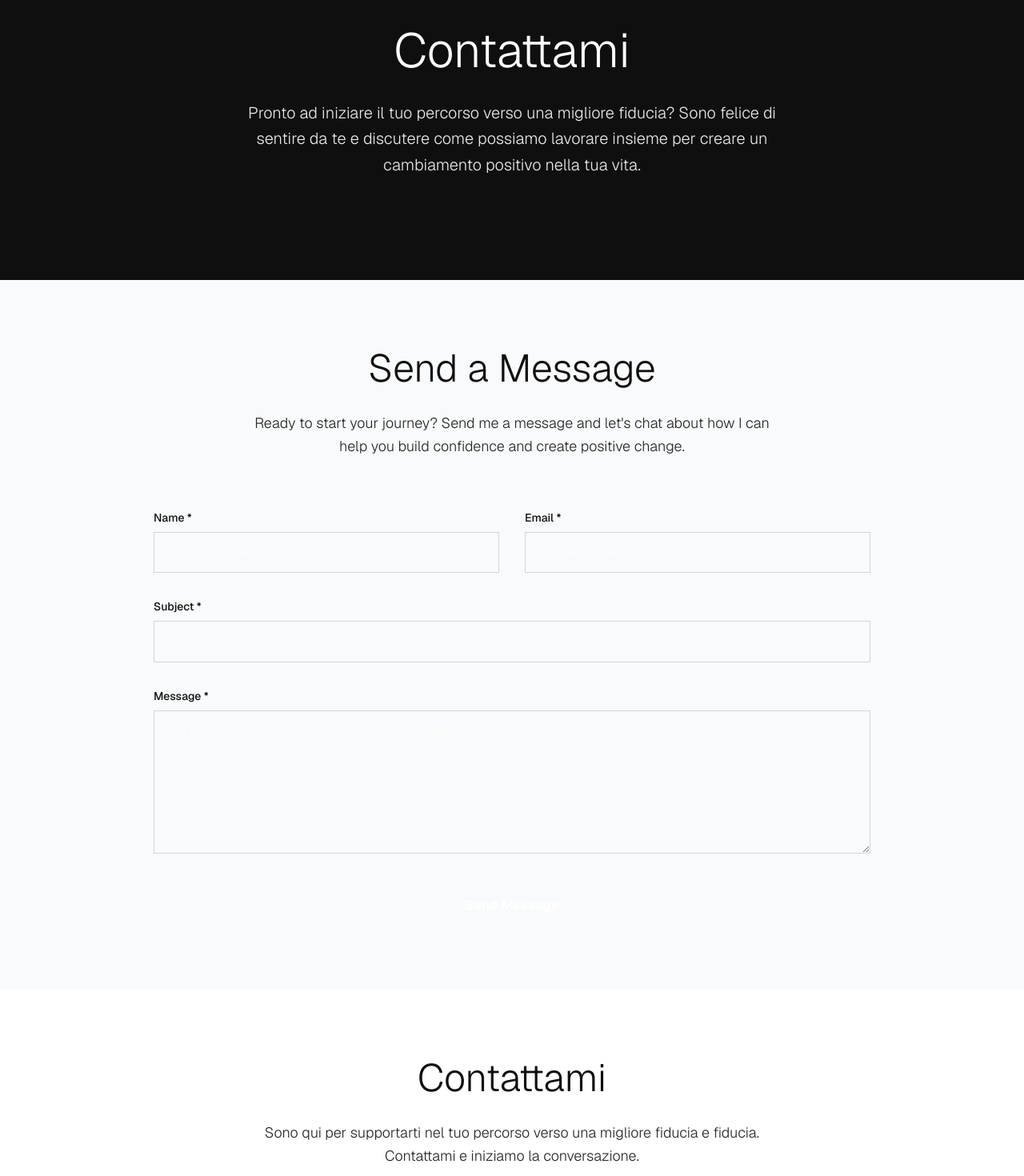
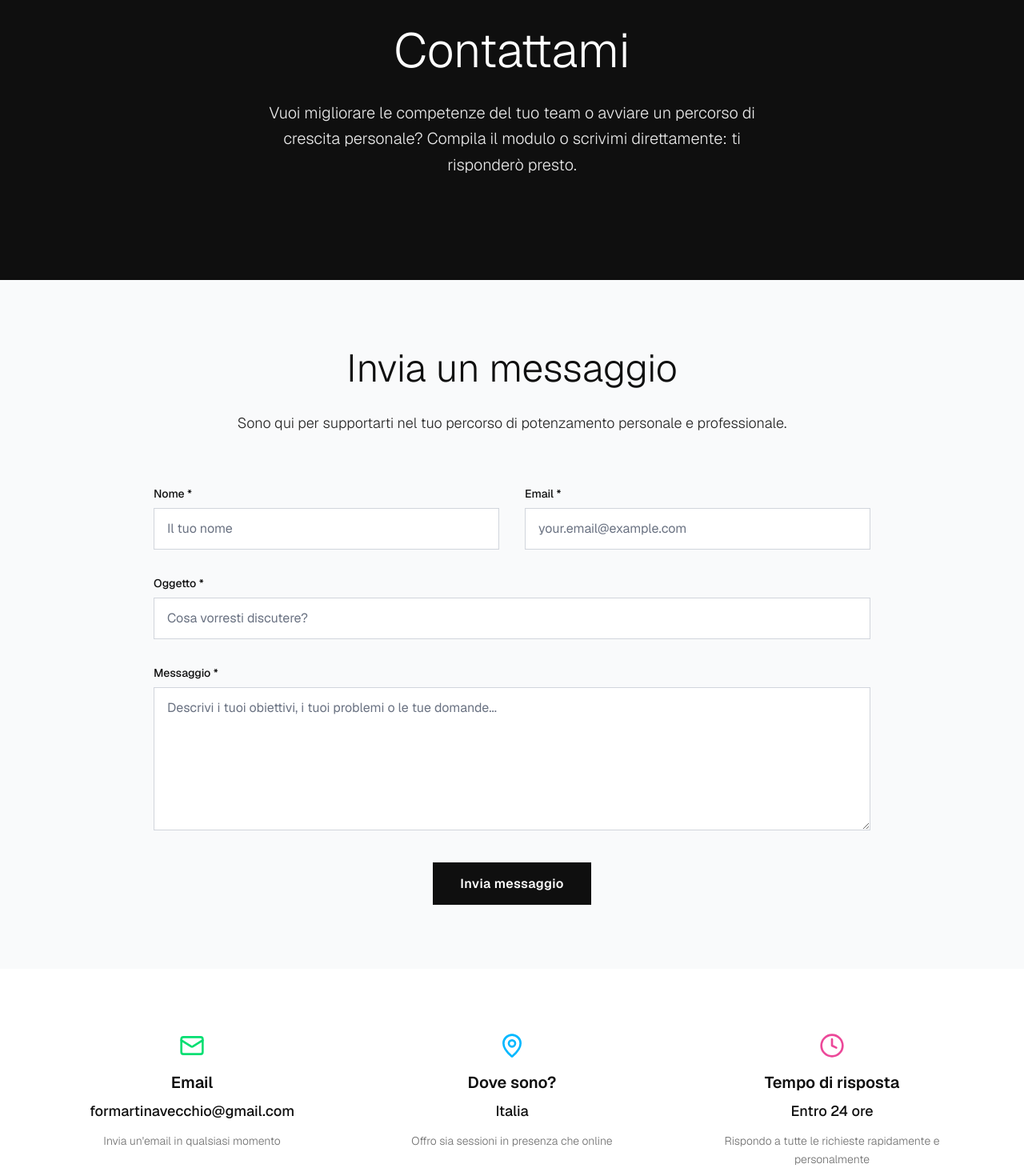
Before and after one commit to ezequiasaramburu/martina-website, a Next.js app: page /contact in a window 1280 px wide. Shown: the part 160-1630 px from the top of the page at 80% size. Built offline with nearby package versions, Linux system fonts and the light colour scheme.

Commit message:
update info on contact page

```diff
--- a/src/components/ContactForm.tsx
+++ b/src/components/ContactForm.tsx
@@ -31,12 +31,11 @@ const ContactForm = () => {
       <div className="max-w-4xl mx-auto">
         <div className="text-center mb-16">
           <h2 className="text-4xl md:text-5xl font-light text-dark-900 mb-6 leading-tight">
-            Send a Message
+            Invia un messaggio
           </h2>
-          <p className="text-lg text-dark-900/90 font-light leading-relaxed max-w-2xl mx-auto">
-            Ready to start your journey? Send me a message and let&apos;s chat
-            about how I can help you build confidence and create positive
-            change.
+          <p className="text-lg text-dark-900/90 font-light leading-relaxed max-w-4xl mx-auto">
+            Sono qui per supportarti nel tuo percorso di potenzamento personale
+            e professionale.
           </p>
         </div>
 
@@ -47,7 +46,7 @@ const ContactForm = () => {
                 htmlFor="name"
                 className="block text-sm font-medium text-dark-900 mb-2"
               >
-                Name *
+                Nome *
               </label>
               <input
                 type="text"
@@ -56,8 +55,8 @@ const ContactForm = () => {
                 value={formData.name}
                 onChange={handleChange}
                 required
-                className="w-full px-4 py-3 border border-gray-300 rounded-none focus:outline-none focus:ring-2 focus:ring-accent-teal focus:border-accent-teal transition-colors"
-                placeholder="Your full name"
+                className="w-full px-4 py-3 border border-gray-300 rounded-none focus:outline-none focus:ring-2 focus:ring-accent-teal focus:border-accent-teal transition-colors text-dark-900 bg-white placeholder-gray-500"
+                placeholder="Il tuo nome"
               />
             </div>
 
@@ -75,7 +74,7 @@ const ContactForm = () => {
                 value={formData.email}
                 onChange={handleChange}
                 required
-                className="w-full px-4 py-3 border border-gray-300 rounded-none focus:outline-none focus:ring-2 focus:ring-accent-teal focus:border-accent-teal transition-colors"
+                className="w-full px-4 py-3 border border-gray-300 rounded-none focus:outline-none focus:ring-2 focus:ring-accent-teal focus:border-accent-teal transition-colors text-dark-900 bg-white placeholder-gray-500"
                 placeholder="your.email@example.com"
               />
             </div>
@@ -86,7 +85,7 @@ const ContactForm = () => {
               htmlFor="subject"
               className="block text-sm font-medium text-dark-900 mb-2"
             >
-              Subject *
+              Oggetto *
             </label>
             <input
               type="text"
@@ -95,8 +94,8 @@ const ContactForm = () => {
               value={formData.subject}
               onChange={handleChange}
               required
-              className="w-full px-4 py-3 border border-gray-300 rounded-none focus:outline-none focus:ring-2 focus:ring-accent-teal focus:border-accent-teal transition-colors"
-              placeholder="What would you like to discuss?"
+              className="w-full px-4 py-3 border border-gray-300 rounded-none focus:outline-none focus:ring-2 focus:ring-accent-teal focus:border-accent-teal transition-colors text-dark-900 bg-white placeholder-gray-500"
+              placeholder="Cosa vorresti discutere?"
             />
           </div>
 
@@ -105,7 +104,7 @@ const ContactForm = () => {
               htmlFor="message"
               className="block text-sm font-medium text-dark-900 mb-2"
             >
-              Message *
+              Messaggio *
             </label>
             <textarea
               id="message"
@@ -114,17 +113,22 @@ const ContactForm = () => {
               onChange={handleChange}
               required
               rows={6}
-              className="w-full px-4 py-3 border border-gray-300 rounded-none focus:outline-none focus:ring-2 focus:ring-accent-teal focus:border-accent-teal transition-colors resize-vertical"
-              placeholder="Tell me about your goals, challenges, or any questions you have..."
+              className="w-full px-4 py-3 border border-gray-300 rounded-none focus:outline-none focus:ring-2 focus:ring-accent-teal focus:border-accent-teal transition-colors resize-vertical text-dark-900 bg-white placeholder-gray-500"
+              placeholder="Descrivi i tuoi obiettivi, i tuoi problemi o le tue domande..."
             />
           </div>
 
           <div className="text-center">
             <button
               type="submit"
-              className="bg-accent-teal text-white px-8 py-3 font-semibold tracking-wide hover:bg-accent-teal/90 focus:outline-none focus:ring-2 focus:ring-accent-teal focus:ring-offset-2 transition-colors"
+              className="bg-dark-900 text-white px-8 py-3 font-semibold tracking-wide hover:bg-accent-teal focus:outline-none focus:ring-2 focus:ring-accent-teal focus:ring-offset-2 transition-colors border-2 border-dark-900 hover:border-accent-teal"
+              style={{
+                background: "#0f0f0f",
+                color: "#ffffff",
+                border: "2px solid #0f0f0f",
+              }}
             >
-              Send Message
+              Invia messaggio
             </button>
           </div>
         </form>
--- a/src/components/ContactHero.tsx
+++ b/src/components/ContactHero.tsx
@@ -8,9 +8,9 @@ const ContactHero = () => {
           Contattami
         </h1>
         <p className="text-lg md:text-xl text-white/90 font-light leading-relaxed max-w-2xl mx-auto">
-          Pronto ad iniziare il tuo percorso verso una migliore fiducia? Sono
-          felice di sentire da te e discutere come possiamo lavorare insieme per
-          creare un cambiamento positivo nella tua vita.
+          Vuoi migliorare le competenze del tuo team o avviare un percorso di
+          crescita personale? Compila il modulo o scrivimi direttamente: ti
+          risponderò presto.
         </p>
       </div>
     </section>
--- a/src/components/ContactInfo.tsx
+++ b/src/components/ContactInfo.tsx
@@ -7,20 +7,22 @@ const ContactInfo = () => {
     {
       icon: Mail,
       title: "Email",
+      color: "text-green-400",
       info: "formartinavecchio@gmail.com",
-      description:
-        "Invia un'email in qualsiasi momento - Rispondo entro 24 ore",
+      description: "Invia un'email in qualsiasi momento",
     },
     {
       icon: MapPin,
-      title: "Località",
-      info: "Pescara, Italia",
-      description: "Basata a Pescara, offro sia sessioni in persona che online",
+      title: "Dove sono?",
+      info: "Italia",
+      color: "text-blue-400",
+      description: "Offro sia sessioni in presenza che online",
     },
     {
       icon: Clock,
       title: "Tempo di risposta",
       info: "Entro 24 ore",
+      color: "text-pink-500",
       description: "Rispondo a tutte le richieste rapidamente e personalmente",
     },
   ];
@@ -28,21 +30,11 @@ const ContactInfo = () => {
   return (
     <section className="bg-white py-20 px-8">
       <div className="max-w-6xl mx-auto">
-        <div className="text-center mb-16">
-          <h2 className="text-4xl md:text-5xl font-light text-dark-900 mb-6 leading-tight">
-            Contattami
-          </h2>
-          <p className="text-lg text-dark-900/90 font-light leading-relaxed max-w-2xl mx-auto">
-            Sono qui per supportarti nel tuo percorso verso una migliore fiducia
-            e fiducia. Contattami e iniziamo la conversazione.
-          </p>
-        </div>
-
         <div className="grid grid-cols-1 md:grid-cols-3 gap-12">
           {contactDetails.map((detail, index) => (
             <div key={index} className="text-center">
               <div className="flex justify-center mb-4">
-                <detail.icon className="w-8 h-8 text-dark-900 opacity-60" />
+                <detail.icon className={`w-8 h-8 ${detail.color}`} />
               </div>
               <h3 className="text-xl font-semibold text-dark-900 mb-2">
                 {detail.title}
@@ -59,15 +51,15 @@ const ContactInfo = () => {
 
         <div className="mt-16 p-8 bg-gray-50 rounded-lg text-center">
           <h3 className="text-2xl font-light text-dark-900 mb-4">
-            Pronto ad iniziare?
+            Se non ora, quando? Se non tu, chi?
           </h3>
-          <p className="text-dark-900/90 font-light leading-relaxed max-w-2xl mx-auto">
+          {/* <p className="text-dark-900/90 font-light leading-relaxed max-w-2xl mx-auto">
             Prendere il primo passo è spesso la parte più difficile. Sono qui
             per aiutarti a iniziare il tuo percorso. Sia che tu stia cercando di
             lavorare sulla tua fiducia, sui tuoi comportamenti alimentari, su
             minimalismo o su personalità, sono felice di aiutarti a creare un
             cambiamento positivo nella tua vita.
-          </p>
+          </p> */}
         </div>
       </div>
     </section>
```
Also changed, not shown: public/images/book.jpg (added).
